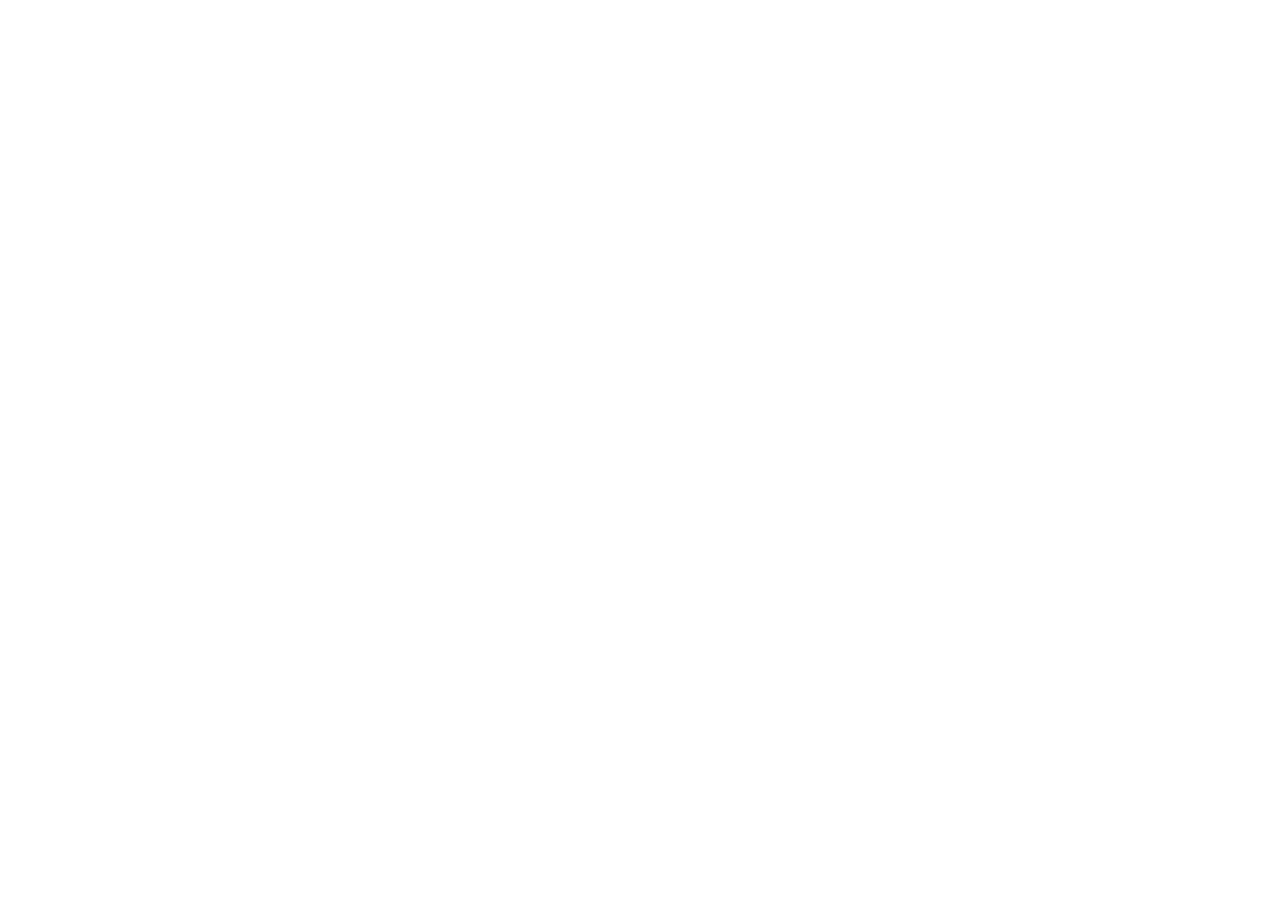
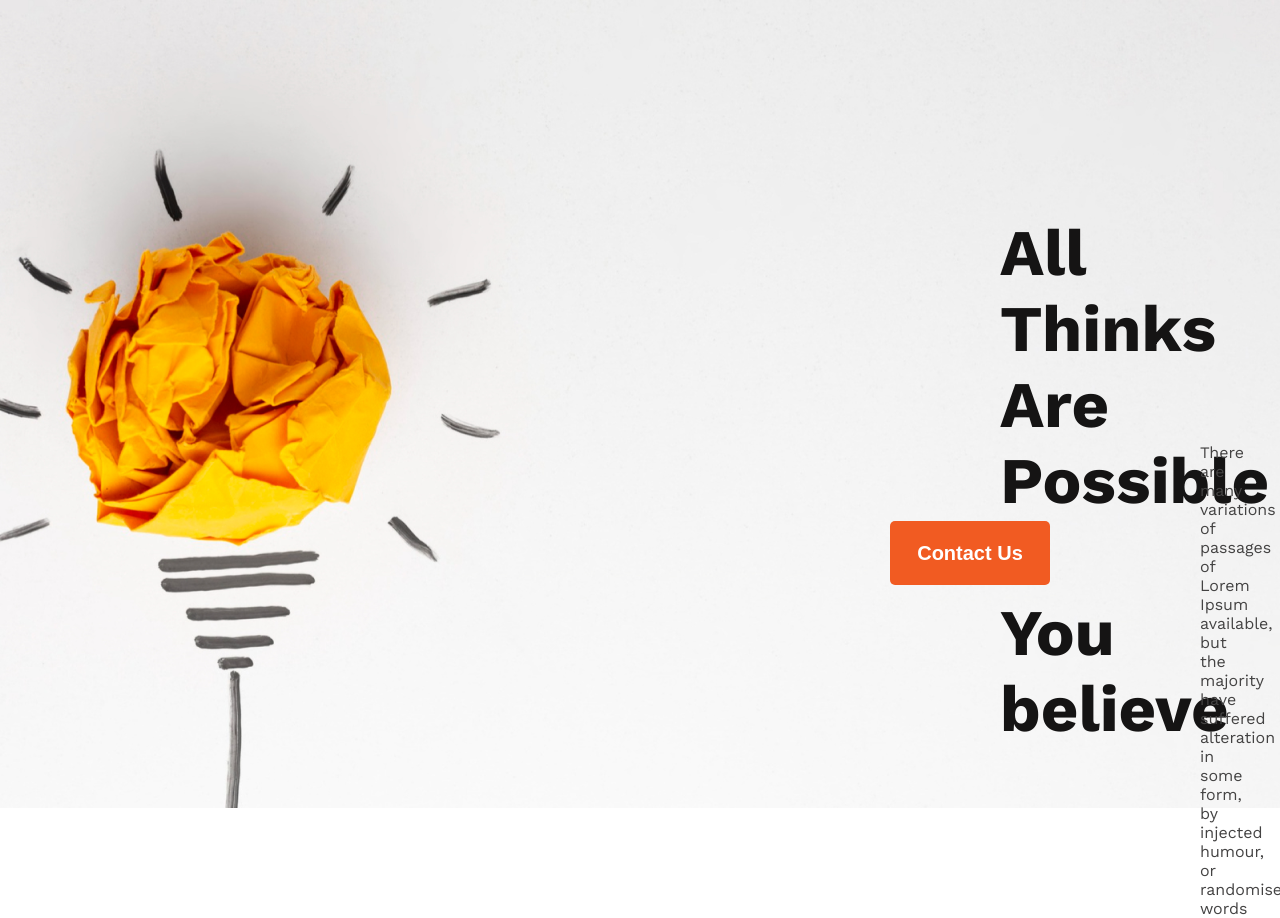
Before and after one commit to Yousuf7900/new-year-project, a plain HTML site: page index.html in a window 1280 px wide. Before the commit the page ends 800 px from the top, so only its background shows below. Drawn offline with nearby package versions, Linux system fonts and the light colour scheme.

Commit message:
first-section done

```diff
--- a/index.html
+++ b/index.html
@@ -13,8 +13,17 @@
     <title>New-Year-Project</title>
   </head>
   <body>
+    <!-- Header section Starts here -->
+    <header class="header-section">
+        <div class="first-section">
+            <h1 class="header-title">All Thinks Are Possible If You believe</h1>
+            <p class="header-description">There are many variations of passages of Lorem Ipsum available, but the majority have suffered alteration in some form, by injected humour, or randomised words</p>
+            <button class="first-button">Contact Us</button>
+        </div>
+    </header>
+    <!-- Header section Ends here -->
 
-
-
+    <main></main>
+    <footer></footer>
   </body>
 </html>
--- a/styles/new-year.css
+++ b/styles/new-year.css
@@ -1,4 +1,50 @@
 /* Default font-family for all */
-body{
+*{
+    margin: 0px;
+}
+body {
   font-family: "Work Sans", sans-serif;
 }
+
+/* Header section styles */
+
+.header-section{
+    height: 808px;
+    background-image: url(../images/banner/banner1.png);
+    background-repeat: no-repeat;
+    background-position: center;
+    background-size: cover;
+}
+.first-section {
+  text-align: right;
+  padding-right: 230px;
+}
+.header-title {
+  font-size: 65px;
+  font-weight: 700;
+  color: #151414;
+  height: 228px;
+  /* width: 525px; */
+  padding-left: 1000px;
+  padding-top: 215px;
+  margin: 0;
+
+}
+.header-description {
+  font-size: 16px;
+  font-weight: 400;
+  color: #444343;
+  height: 78px;
+  padding-left: 1200px;
+}
+.first-button {
+  border-radius: 5px;
+  border: 0;
+  background: rgb(241, 91, 34);
+  width: 160px;
+  height: 64px;
+  color: #FFFFFF;
+  font-size: 20px;
+  font-weight: 600;
+  padding: 20px 25px;
+}
```
